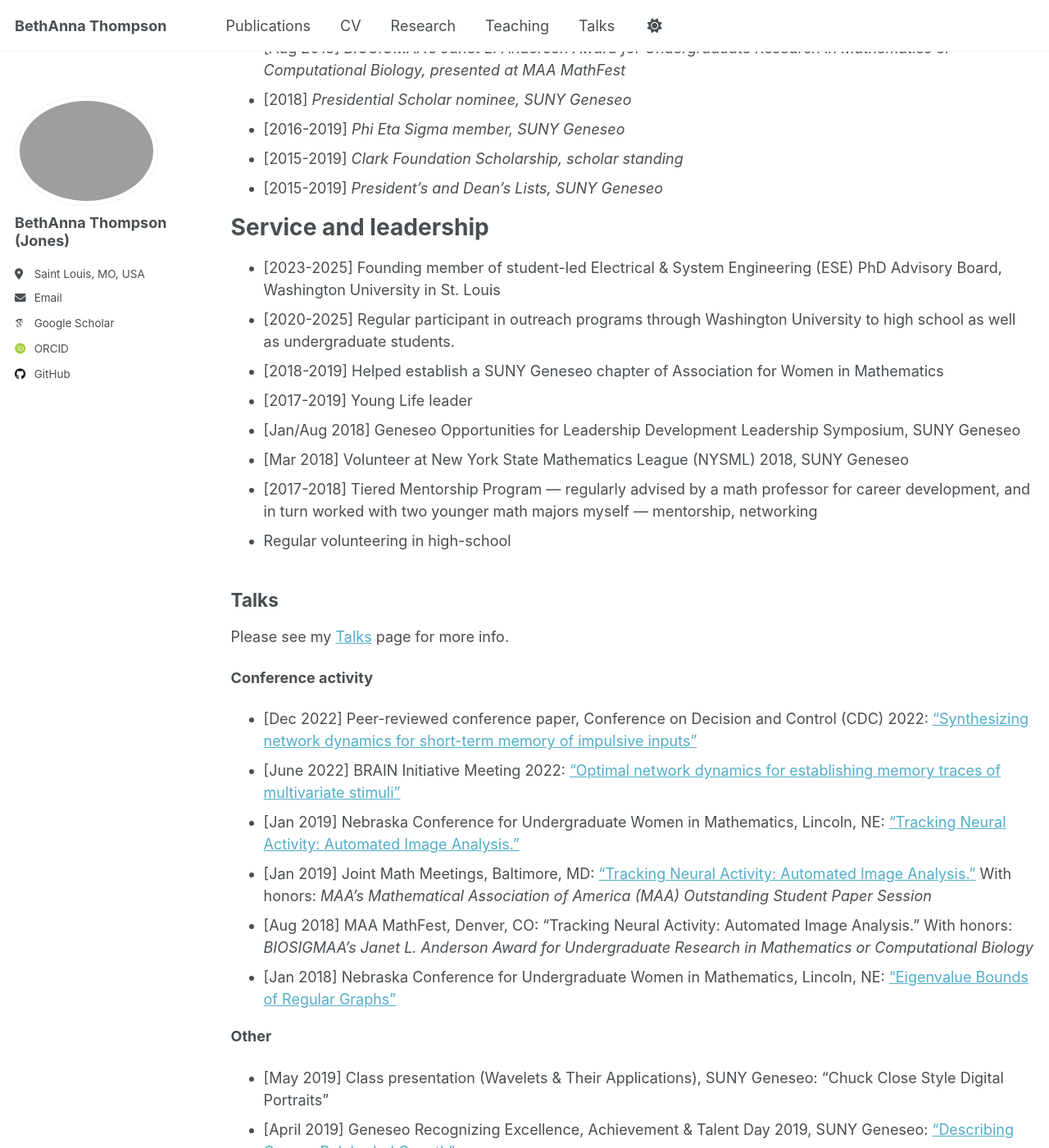
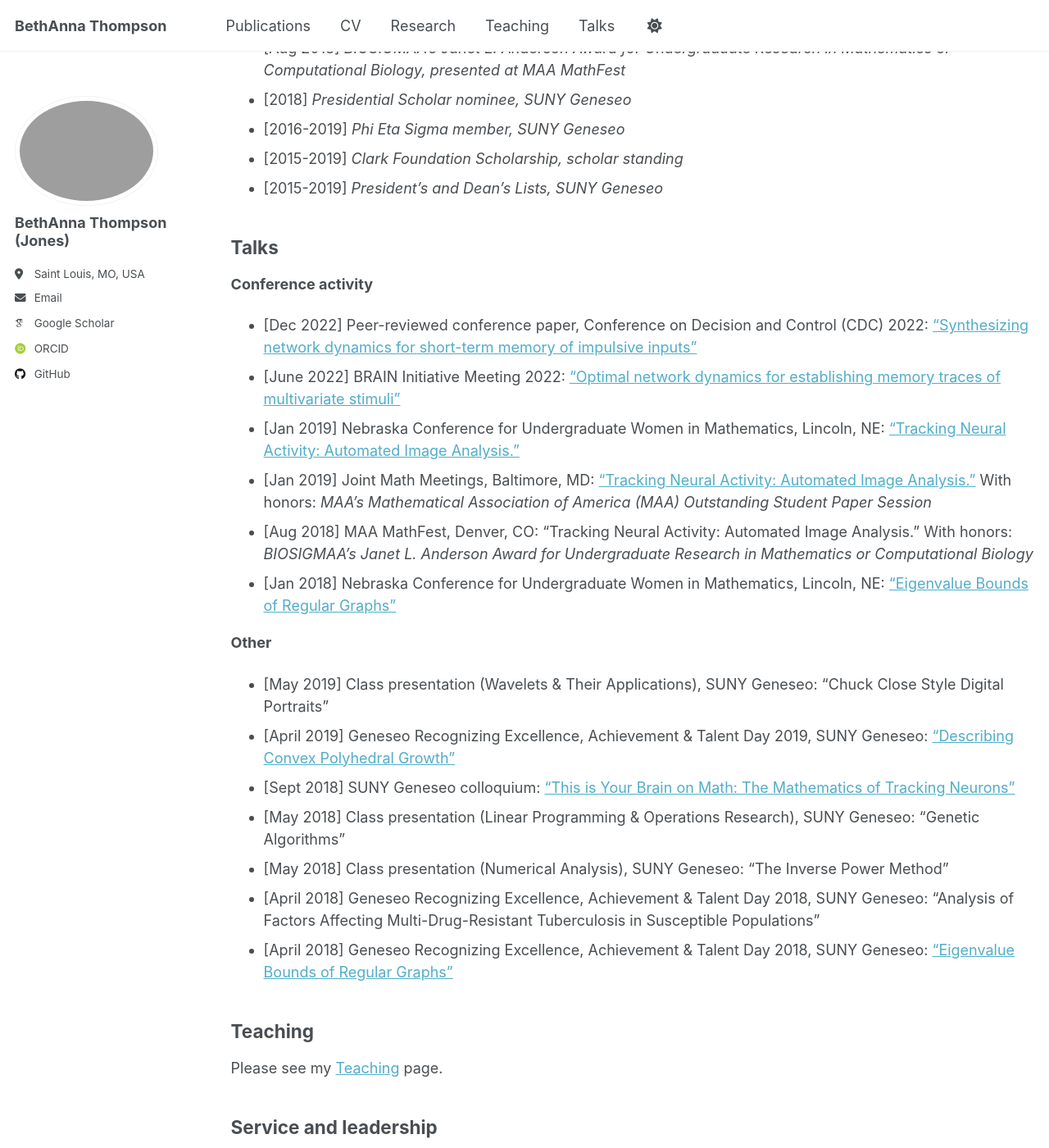
Before and after one commit to BethAnna/BethAnna.github.io, a Jekyll site: the page built from _pages/cv.md, in a window 1280 px wide and 1400 px high, scrolled down 2385 px. Shown: the whole window at 82% size. Built offline with Jekyll 4.4.1, drawn with Linux system fonts in a browser that asks for light colours; some web fonts are replaced; a script that is not in the unit is left out; some of the changed text lies outside the part shown.

Commit message:
Update cv.md
Updated sectioning

```diff
--- a/_pages/cv.md
+++ b/_pages/cv.md
@@ -72,7 +72,6 @@ redirect_from:
   * Duties: overseeing other employees; acting as the go-to for various building and administrative duties
 
 
-
 ## Honors & Awards:
 * [2019-2024] _NSF Graduate Research Fellow_ <br>
 * [May 2019] _SUNY Geneseo’s Excellence in Mathematics Award_ <br>
@@ -85,21 +84,7 @@ redirect_from:
 * [2015-2019] _President’s and Dean’s Lists, SUNY Geneseo_ <br>
 
 
-Service and leadership
-======
-* [2023-2025] Founding member of student-led Electrical & System Engineering (ESE) PhD Advisory Board, Washington University in St. Louis
-* [2020-2025]	Regular participant in outreach programs through Washington University to high school as well as undergraduate students.
-* [2018-2019]	Helped establish a SUNY Geneseo chapter of Association for Women in Mathematics
-* [2017-2019]	Young Life leader
-* [Jan/Aug 2018]	Geneseo Opportunities for Leadership Development Leadership Symposium, SUNY Geneseo
-* [Mar 2018]	Volunteer at New York State Mathematics League (NYSML) 2018, SUNY Geneseo
-* [2017-2018]	Tiered Mentorship Program — regularly advised by a math professor for career development, and in turn worked with two younger math majors myself — mentorship, networking
-* Regular volunteering in high-school
-
-
-
 ## Talks
-Please see my [Talks](https://bethanna.github.io/talks/) page for more info.
 
 **Conference activity**
 * [Dec 2022]	Peer-reviewed conference paper, Conference on Decision and Control (CDC) 2022: ["Synthesizing network dynamics for short-term memory of impulsive inputs"](https://bethanna.github.io/talks/2022-12-09-talk)
```
Also changed, not shown: other parts of _pages/cv.md (+11 -1 lines).
